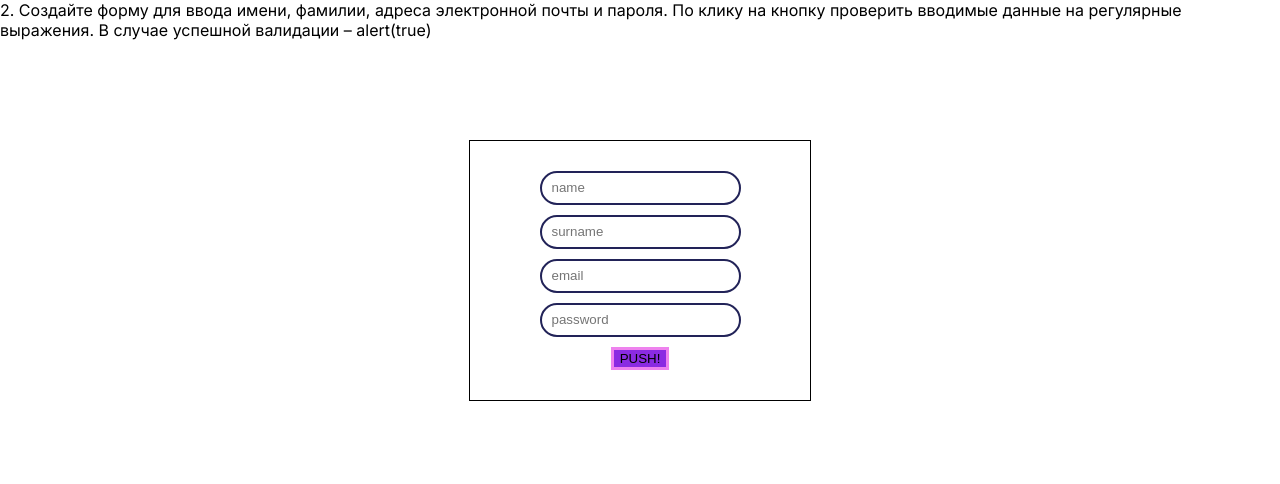
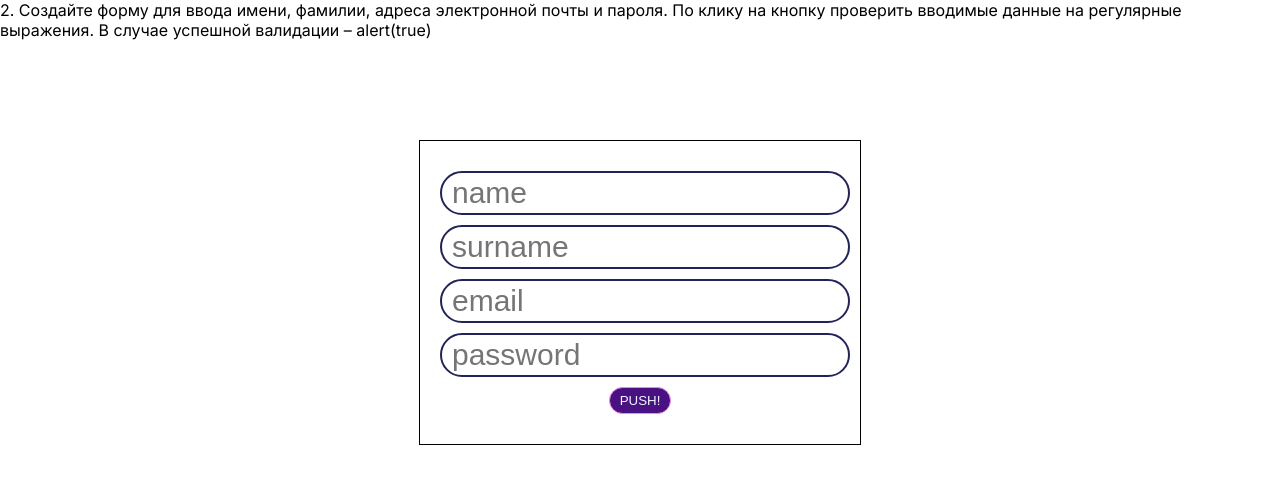
Before and after one commit to StanislavM31/Next-Tasks, a Next.js app in the folder next-tasks/: page /task_2 in a window 1280 px wide. Shown: the top 484 px of the page. Built offline with nearby package versions, Linux system fonts and the light colour scheme.

Commit message:
:tasks: 2

```diff
--- a/next-tasks/src/app/task_2/page.js
+++ b/next-tasks/src/app/task_2/page.js
@@ -10,12 +10,10 @@ export default function Task2() {
     setObj({...obj, [e.target.name]: e.target.value})
   }
   function doCheck(){
-    if(!/^[a-zA-Z-_0-9]+@[a-z]+.[a-z]{2,10}/gm.test(obj.email) || !isNaN(obj.name) || !isNaN(obj.surname) || !isNaN(obj.pwd)){
-      console.log("поля не заполнены");
-      console.log("object is: ", obj);
+    if(!/^[a-zA-Z-_0-9]+@[a-z]+.[a-z]{2,10}/gm.test(obj.email) || !isNaN(obj.name) || !isNaN(obj.surname) || !(obj.pwd.length)){
+      alert(false)
     } else {
-      console.log("object is: ", obj);
-      console.log("Поля заполнены");
+      alert(true)
     }
   }
   return (
--- a/next-tasks/src/app/task_2/style.module.css
+++ b/next-tasks/src/app/task_2/style.module.css
@@ -4,16 +4,23 @@
     display: flex;
     flex-direction: column;
     gap: 10px;
-    width: 300px;
+    width: 400px;
     padding: 30px 20px;
 }
 .input{
     border-radius: 50px;
     padding: 5px 10px;
     border: 2px solid rgb(34, 35, 88);
-    line-height: 20px;
+    height: 30px;
+    font-size: 30px;
 }
 .btn{
-    border: 3px solid violet;
-    background-color: blueviolet;
+    border: 1px solid rgb(233, 139, 233);
+    border-radius: 50px;
+    background-color: rgb(74, 17, 131);
+    color: aliceblue;
+    padding: 5px 10px;
 }
+.btn:hover{
+    background-color: rgb(233, 139, 233);
+}
```
